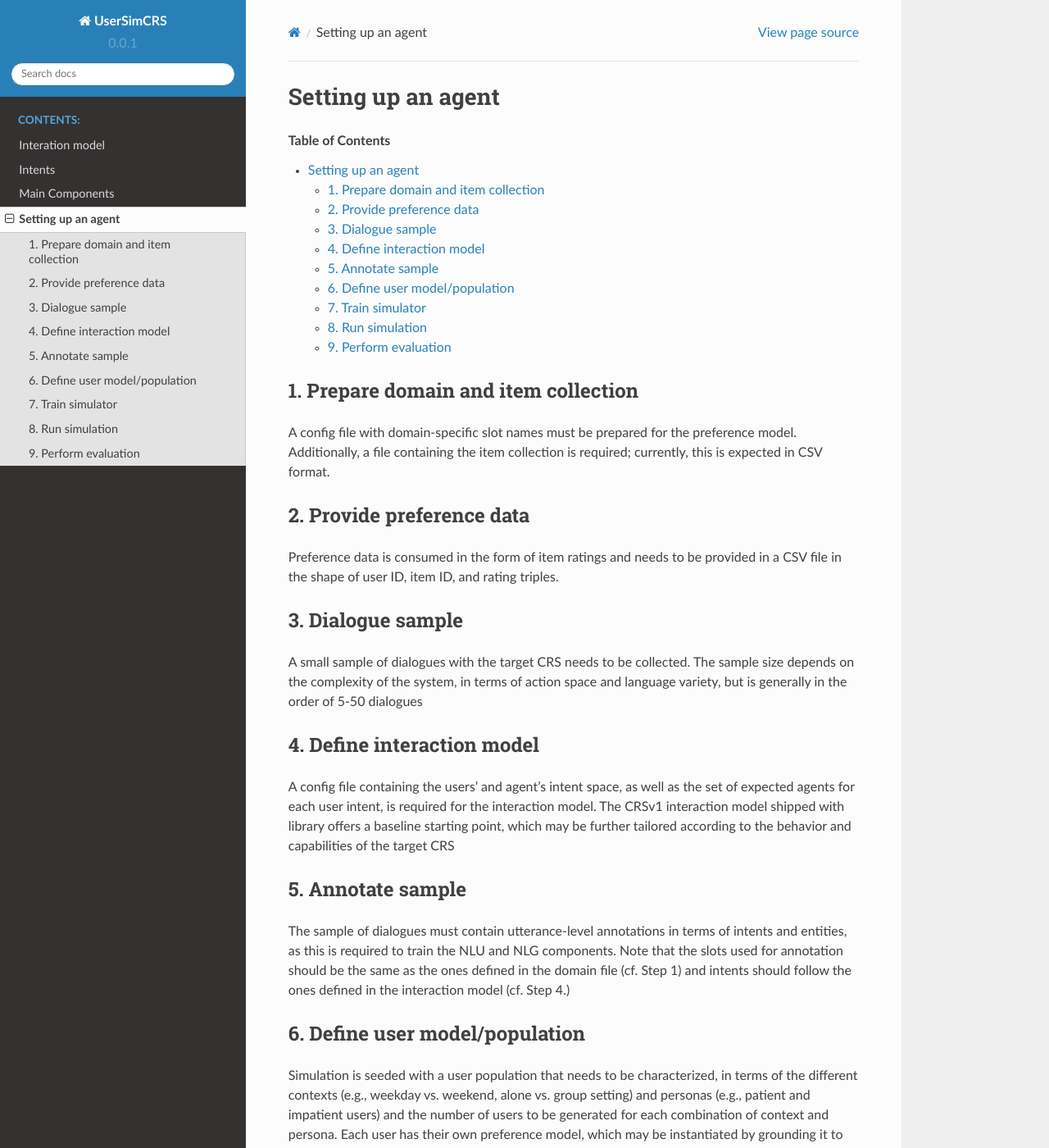
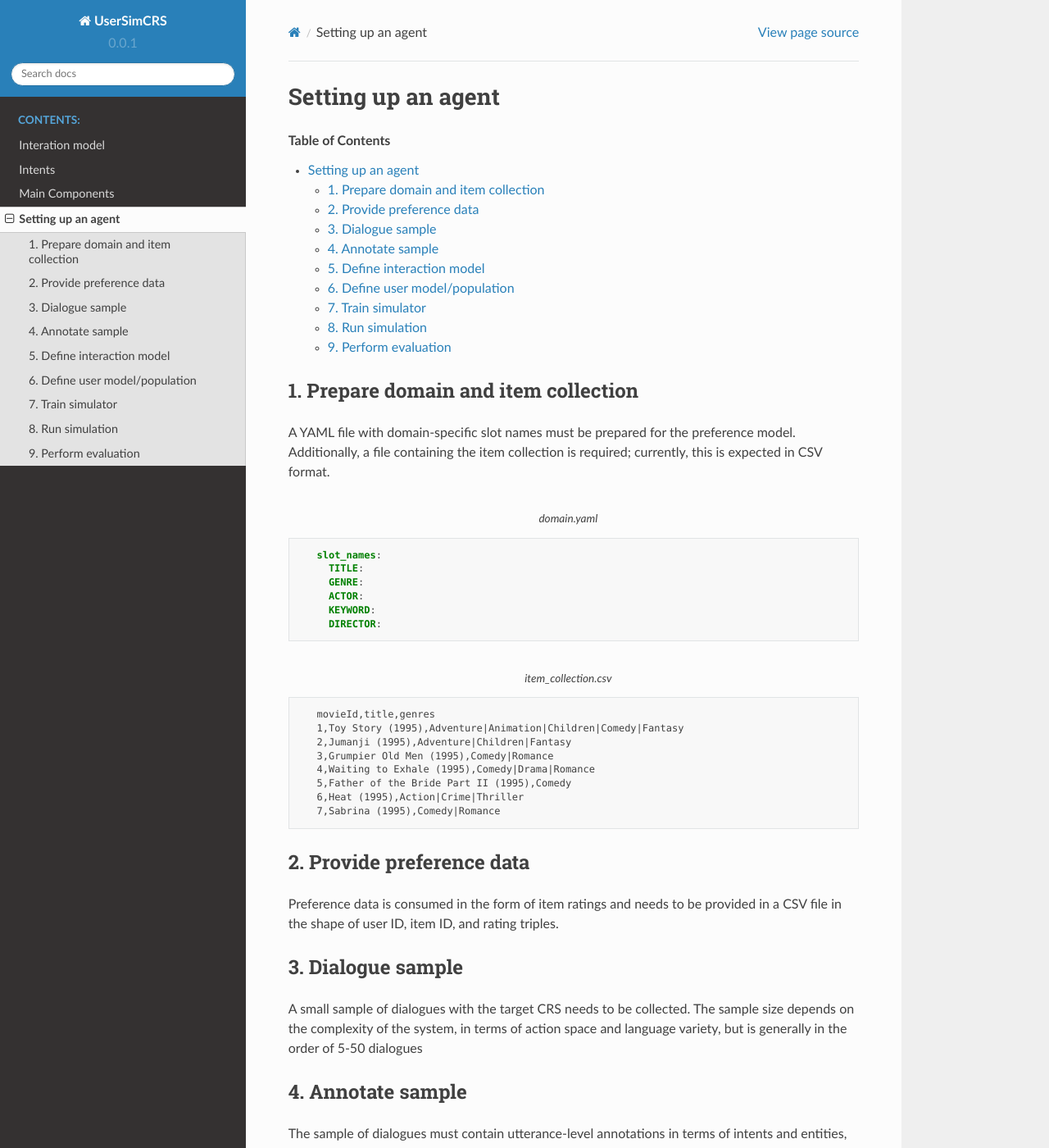
Before and after one commit to iai-group/UserSimCRS, a Sphinx documentation site: the page built from docs/source/setup_agent.rst, in a window 1280 px wide and 1400 px high. Shown: the whole window at 82% size. Built offline with Sphinx 7.4.7 and the Read the Docs theme 2.0.0, drawn with Linux system fonts in a browser that asks for light colours; pages that are not in the unit, such as notebooks, are missing from menus; some of the changed text lies outside the part shown.

Commit message:
Adress PR comments

```diff
--- a/docs/source/components.rst
+++ b/docs/source/components.rst
@@ -24,7 +24,7 @@ User modeling consists of three sub-components: preference model, context model,
 Natural language generation (NLG)
 ---------------------------------
 
-Following the work in [4]_, the NLG component is template-based, that is, given the output of the response generation module, a fitting textual response is chosen and may be instantiated with preferences. Additionally, we extend template-based generation to be conditioned on user satisfaction, such that users could use for example stronger language when getting dissatisfied with the system.
+Following the work in [4]_, the NLG component is template-based, that is, given the output of the response generation module, a fitting textual response is chosen and may be instantiated with preferences. Additionally, we extend template-based generation to be conditioned with metadata, specifically on user satisfaction, such that users could use for example stronger language when getting dissatisfied with the system.
 
 Footnotes
 ---------
--- a/docs/source/setup_agent.rst
+++ b/docs/source/setup_agent.rst
@@ -8,7 +8,30 @@ Setting up an agent
 1. Prepare domain and item collection
 -------------------------------------
 
-A config file with domain-specific slot names must be prepared for the preference model. Additionally, a file containing the item collection is required; currently, this is expected in CSV format.
+A YAML file with domain-specific slot names must be prepared for the preference model. Additionally, a file containing the item collection is required; currently, this is expected in CSV format.
+
+.. code-block:: YAML
+ :caption: domain.yaml
+
+    slot_names:
+      TITLE:
+      GENRE:
+      ACTOR:
+      KEYWORD:
+      DIRECTOR:
+
+.. code-block:: YAML
+ :caption: item_collection.csv
+
+    movieId,title,genres
+    1,Toy Story (1995),Adventure|Animation|Children|Comedy|Fantasy
+    2,Jumanji (1995),Adventure|Children|Fantasy
+    3,Grumpier Old Men (1995),Comedy|Romance
+    4,Waiting to Exhale (1995),Comedy|Drama|Romance
+    5,Father of the Bride Part II (1995),Comedy
+    6,Heat (1995),Action|Crime|Thriller
+    7,Sabrina (1995),Comedy|Romance
+
 
 2. Provide preference data
 --------------------------
@@ -20,20 +43,27 @@ Preference data is consumed in the form of item ratings and needs to be provided
 
 A small sample of dialogues with the target CRS needs to be collected. The sample size depends on the complexity of the system, in terms of action space and language variety, but is generally in the order of 5-50 dialogues
 
-4. Define interaction model
----------------------------
 
-A config file containing the users’ and agent’s intent space, as well as the set of expected agents for each user intent, is required for the interaction model. The CRSv1 interaction model shipped with library offers a baseline starting point, which may be further tailored according to the behavior and capabilities of the target CRS
-
-5. Annotate sample
+4. Annotate sample
 ------------------
 
 The sample of dialogues must contain utterance-level annotations in terms of intents and entities, as this is required to train the NLU and NLG components. Note that the slots used for annotation should be the same as the ones defined in the domain file (cf. Step 1) and intents should follow the ones defined in the interaction model (cf. Step 4.)
 
+
+5. Define interaction model
+---------------------------
+
+A config file containing the users’ and agent’s intent space, as well as the set of expected agents for each user intent, is required for the interaction model. The CIR6 interaction model shipped with library offers a baseline starting point, which may be further tailored according to the behavior and capabilities of the target CRS
+
 6. Define user model/population
 -------------------------------
 
+# TODO Change this when we decide more specifically on our use of context and persona.
+
 Simulation is seeded with a user population that needs to be characterized, in terms of the different contexts (e.g., weekday vs. weekend, alone vs. group setting) and personas (e.g., patient and impatient users) and the number of users to be generated for each combination of context and persona. Each user has their own preference model, which may be instantiated by grounding it to actual preferences (i.e., the ratings dataset given in Step 2)
+
+
+**Note:** The next three steps are done when running the ``run_simulator.py`` script.
 
 7. Train simulator
 ------------------
```
